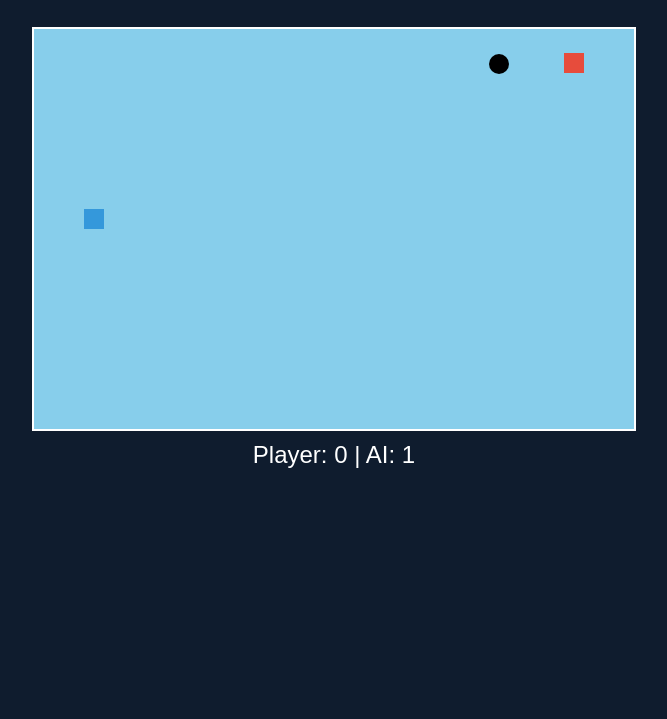
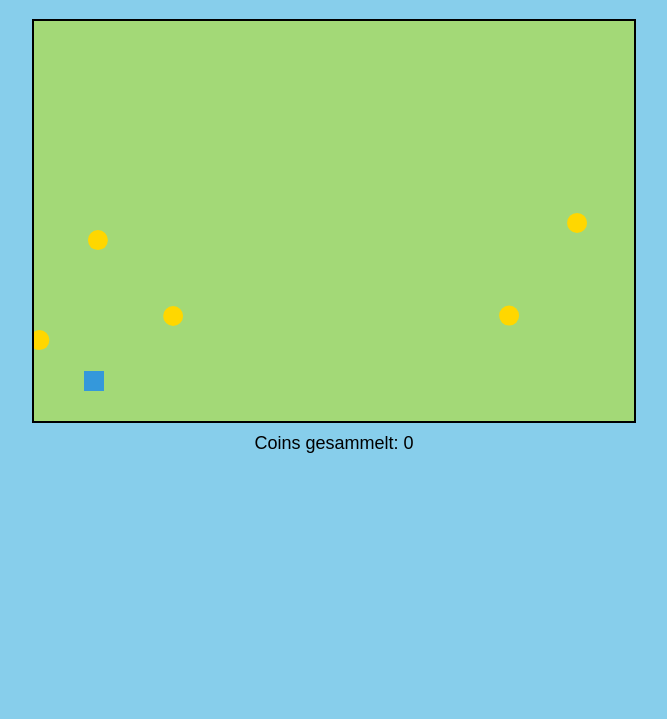
Before and after one commit to UMB-Zukunftstag/Cloud, a plain HTML site: page index.html in a window 1280 px wide. Shown: the part 81-800 px from the top of the page, without its empty margins (306-973 px from the left). Drawn offline with Linux system fonts and the light colour scheme.

Commit message:
Update index.html

```diff
--- a/index.html
+++ b/index.html
@@ -3,109 +3,58 @@
 <head>
 <meta charset="UTF-8">
 <meta name="viewport" content="width=device-width, initial-scale=1.0">
-<title>Mini Eishockey</title>
+<title>Mini-Fortnite</title>
 <style>
-body {
-    display:flex;
-    flex-direction:column;
-    align-items:center;
-    background:#0f1c2e;
-    color:#fff;
-    font-family: Arial, sans-serif;
-}
-canvas {
-    background: #87ceeb;
-    border: 2px solid #fff;
-    margin-top: 20px;
-}
-#score {
-    font-size: 24px;
-    margin-top: 10px;
-}
+body { margin:0; background:#87ceeb; display:flex; flex-direction:column; align-items:center; font-family:Arial, sans-serif; }
+canvas { border:2px solid #000; background:#a3d977; margin-top:20px; }
+#info { color:#000; font-size:18px; margin-top:10px; }
 </style>
 </head>
 <body>
 
-<h1>Mini Eishockey</h1>
+<h1>Mini-Fortnite 2D</h1>
 <canvas id="gameCanvas" width="600" height="400"></canvas>
-<div id="score">Player: 0 | AI: 0</div>
+<div id="info">Coins gesammelt: <span id="coins">0</span></div>
 
 <script>
 const canvas = document.getElementById('gameCanvas');
 const ctx = canvas.getContext('2d');
 
-// Spieler, AI und Puck
-let player = {x:50, y:180, width:20, height:20, color:'#3498db', speed:5};
-let ai = {x:530, y:180, width:20, height:20, color:'#e74c3c', speed:4};
-let puck = {x:300, y:200, radius:10, dx:3, dy:3};
+let player = {x:50, y:350, width:20, height:20, color:'#3498db', speed:5};
+let coins = [];
+let coinsCollected = 0;
 
-let playerScore = 0;
-let aiScore = 0;
+// Coins zufällig platzieren
+for(let i=0;i<5;i++){
+    coins.push({x:Math.random()*580, y:Math.random()*380, radius:10});
+}
 
-// Steuerung
-document.addEventListener('keydown', e => {
-    if(e.key === "ArrowUp") player.y -= player.speed;
-    if(e.key === "ArrowDown") player.y += player.speed;
-    if(e.key === "ArrowLeft") player.x -= player.speed;
-    if(e.key === "ArrowRight") player.x += player.speed;
+document.addEventListener('keydown', e=>{
+    if(e.key==='ArrowUp') player.y -= player.speed;
+    if(e.key==='ArrowDown') player.y += player.speed;
+    if(e.key==='ArrowLeft') player.x -= player.speed;
+    if(e.key==='ArrowRight') player.x += player.speed;
 });
 
 // Zeichnen
-function drawRect(obj){
-    ctx.fillStyle = obj.color;
-    ctx.fillRect(obj.x, obj.y, obj.width, obj.height);
-}
+function drawPlayer(){ ctx.fillStyle = player.color; ctx.fillRect(player.x, player.y, player.width, player.height); }
+function drawCoins(){ coins.forEach(c=>{ ctx.beginPath(); ctx.arc(c.x,c.y,c.radius,0,Math.PI*2); ctx.fillStyle="#ffd700"; ctx.fill(); ctx.closePath(); }); }
 
-function drawPuck(){
-    ctx.beginPath();
-    ctx.arc(puck.x, puck.y, puck.radius, 0, Math.PI*2);
-    ctx.fillStyle = "#000";
-    ctx.fill();
-    ctx.closePath();
-}
+// Kollision
+function checkCollision(a,b){ return a.x < b.x+b.radius && a.x+player.width > b.x-b.radius && a.y < b.y+b.radius && a.y+player.height > b.y-b.radius; }
 
-// Puck zurücksetzen
-function resetPuck(){
-    puck.x = 300; puck.y = 200;
-    puck.dx = 3 * (Math.random() > 0.5 ? 1 : -1);
-    puck.dy = 3 * (Math.random() > 0.5 ? 1 : -1);
-}
-
-// Kollision mit Rechtecken
-function collision(obj){
-    return puck.x + puck.radius > obj.x &&
-           puck.x - puck.radius < obj.x + obj.width &&
-           puck.y + puck.radius > obj.y &&
-           puck.y - puck.radius < obj.y + obj.height;
-}
-
-// Update Loop
 function update(){
     ctx.clearRect(0,0,canvas.width, canvas.height);
+    drawPlayer();
+    drawCoins();
 
-    drawRect(player);
-    drawRect(ai);
-    drawPuck();
-
-    // Ball Bewegung
-    puck.x += puck.dx;
-    puck.y += puck.dy;
-
-    // Wände oben/unten
-    if(puck.y - puck.radius < 0 || puck.y + puck.radius > canvas.height) puck.dy *= -1;
-
-    // Kollision mit Spieler/AI
-    if(collision(player) || collision(ai)) puck.dx *= -1;
-
-    // KI Bewegung
-    if(ai.y + ai.height/2 < puck.y) ai.y += ai.speed;
-    if(ai.y + ai.height/2 > puck.y) ai.y -= ai.speed;
-
-    // Tore
-    if(puck.x - puck.radius < 0){ aiScore++; resetPuck(); }
-    if(puck.x + puck.radius > canvas.width){ playerScore++; resetPuck(); }
-
-    document.getElementById('score').textContent = `Player: ${playerScore} | AI: ${aiScore}`;
+    coins.forEach((c,i)=>{
+        if(checkCollision(player,c)){
+            coins.splice(i,1);
+            coinsCollected++;
+            document.getElementById('coins').textContent = coinsCollected;
+        }
+    });
 
     requestAnimationFrame(update);
 }
```
